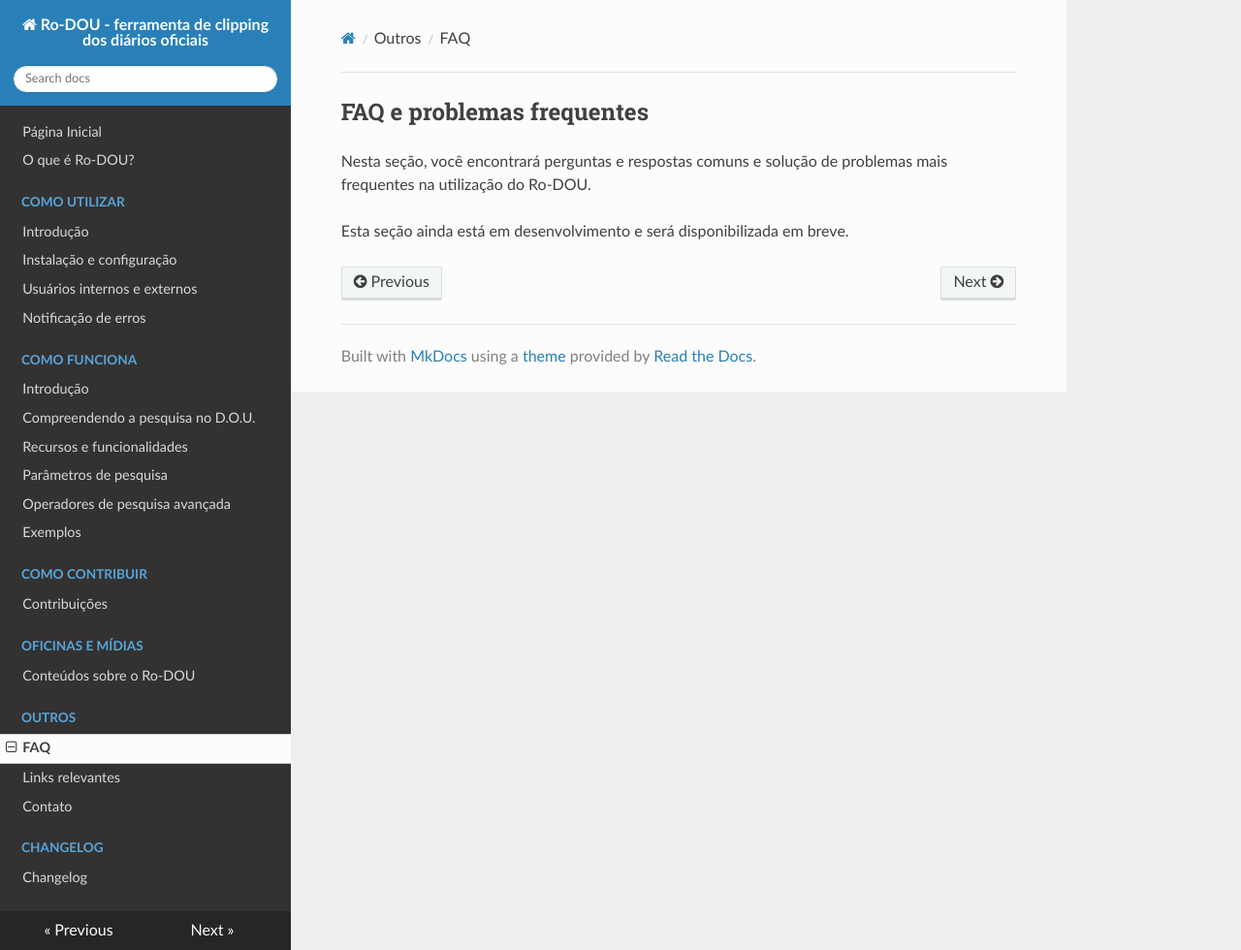
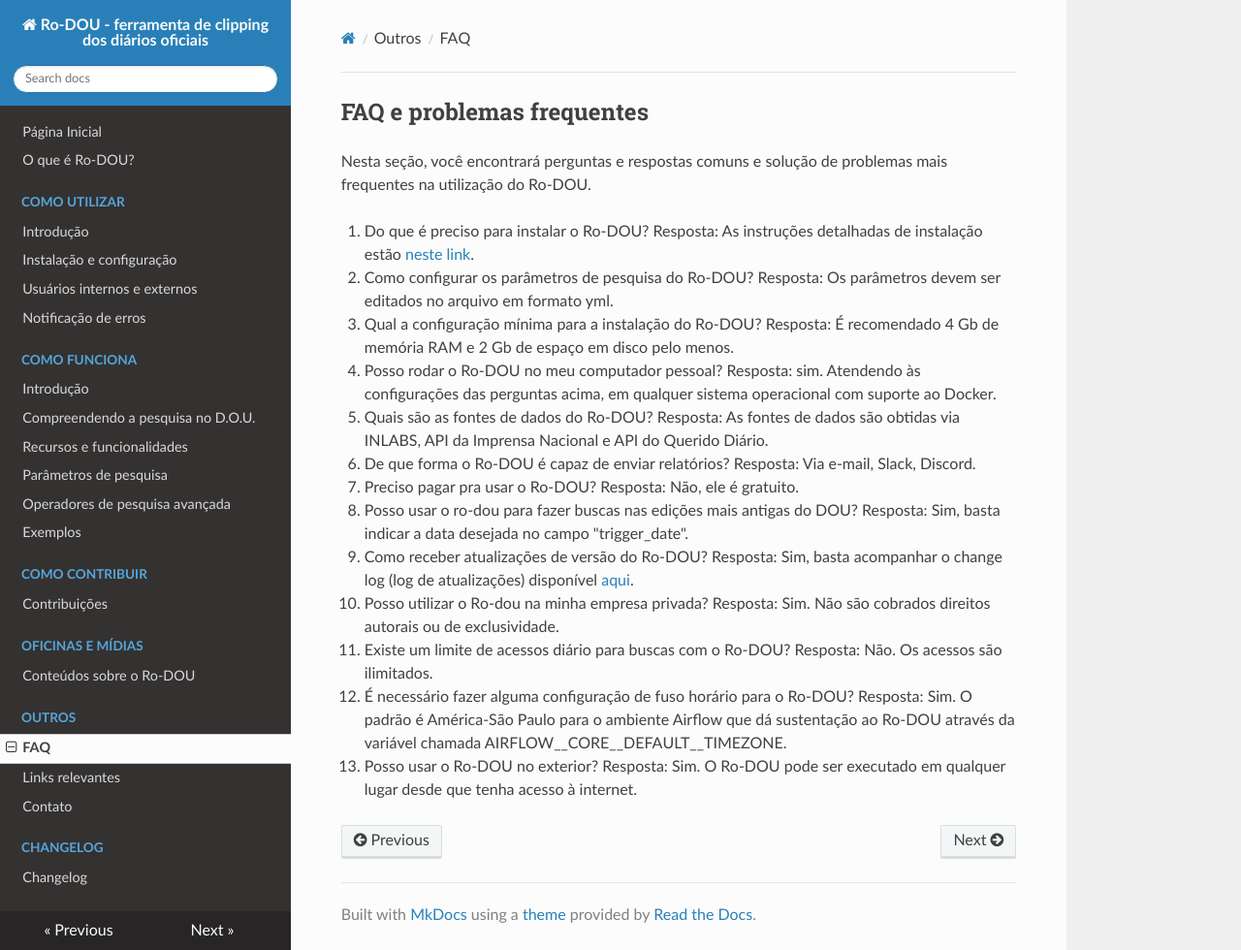
Before and after one commit to gestaogovbr/Ro-dou, an MkDocs documentation site: the page built from docs/docs/outros/faq.md, in a window 1280 px wide and 980 px high. Shown: the whole window at 97% size. Built offline with MkDocs 1.6.1, drawn with Linux system fonts in a browser that asks for light colours; nearby versions of some CDN libraries.

Commit message:
Update faq.md

```diff
--- a/docs/docs/outros/faq.md
+++ b/docs/docs/outros/faq.md
@@ -2,4 +2,41 @@
 
 Nesta seção, você encontrará perguntas e respostas comuns e solução de problemas mais frequentes na utilização do Ro-DOU.
 
-Esta seção ainda está em desenvolvimento e será disponibilizada em breve.
+4. Do que é preciso para instalar o Ro-DOU?
+Resposta: As instruções detalhadas de instalação estão [neste link](https://gestaogovbr.github.io/Ro-dou/como_utilizar/instalacao/).
+
+1. Como configurar os parâmetros de pesquisa do Ro-DOU?
+Resposta: Os parâmetros devem ser editados no arquivo em formato yml.
+
+1. Qual a configuração mínima para a instalação do Ro-DOU?
+Resposta: É recomendado 4 Gb de memória RAM e 2 Gb de espaço em disco pelo menos.
+
+3. Posso rodar o Ro-DOU no meu computador pessoal?
+Resposta: sim. Atendendo às configurações das perguntas acima, em qualquer sistema operacional com suporte ao Docker.
+
+2. Quais são as fontes de dados do Ro-DOU?
+Resposta: As fontes de dados são obtidas via INLABS, API da Imprensa Nacional e API do Querido Diário.
+
+3. De que forma o Ro-DOU é capaz de enviar relatórios?
+Resposta: Via e-mail, Slack, Discord.
+
+6. Preciso pagar pra usar o Ro-DOU?
+Resposta: Não, ele é gratuito.
+
+7. Posso usar o ro-dou para fazer buscas nas edições mais antigas do DOU?
+Resposta: Sim, basta indicar a data desejada no campo "trigger_date".
+
+8. Como receber atualizações de versão do Ro-DOU?
+Resposta: Sim, basta acompanhar o change log (log de atualizações) disponível [aqui](https://gestaogovbr.github.io/Ro-dou/changelog/changelog/).
+
+9. Posso utilizar o Ro-dou na minha empresa privada?
+Resposta: Sim. Não são cobrados direitos autorais ou de exclusividade.
+
+10. Existe um limite de acessos diário para buscas com o Ro-DOU?
+Resposta: Não. Os acessos são ilimitados.
+
+11. É necessário fazer alguma configuração de fuso horário para o Ro-DOU?
+Resposta: Sim. O padrão é América-São Paulo para o ambiente Airflow que dá sustentação ao Ro-DOU através da variável chamada AIRFLOW__CORE__DEFAULT__TIMEZONE.
+
+12. Posso usar o Ro-DOU no exterior?
+Resposta: Sim. O Ro-DOU pode ser executado em qualquer lugar desde que tenha acesso à internet.
```
